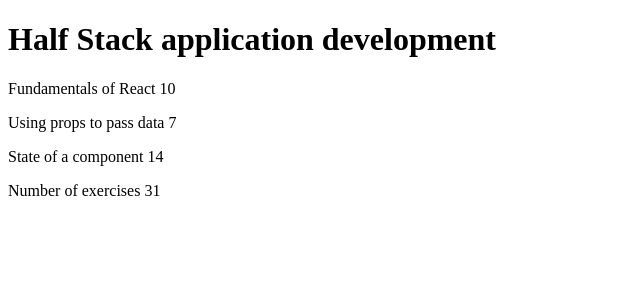
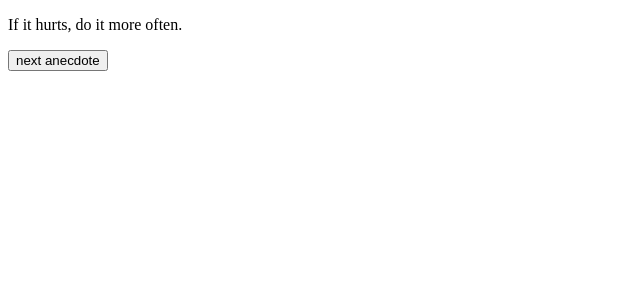
Before and after one commit to jogabeca-cpu/Exercises-Part-1-Full-Stack-open-Course, a React (Vite) app: page / in a window 1280 px wide. Shown: the top 300 px of the page, without its empty margins (0-640 px from the left). Built offline with nearby package versions, Linux system fonts and the light colour scheme.

Commit message:
exercise 1.12 anecdotes

```diff
--- a/src/App.jsx
+++ b/src/App.jsx
@@ -1,62 +1,30 @@
-import React from 'react'
-
-const Header = (props) => {
-  return <h1>{props.course}</h1>
-}
-
-const Part = (props) => {
-  return (
-    <p>
-      {props.part} {props.exercises}
-    </p>
-  )
-}
-
-const Content = (props) => {
-  return (
-    <div>
-      <Part part={props.parts[0].name} exercises={props.parts[0].exercises} />
-      <Part part={props.parts[1].name} exercises={props.parts[1].exercises} />
-      <Part part={props.parts[2].name} exercises={props.parts[2].exercises} />
-    </div>
-  )
-}
-
-const Total = (props) => {
-  return (
-    <p>
-      Number of exercises {props.parts[0].exercises + props.parts[1].exercises + props.parts[2].exercises}
-    </p>
-  )
-}
+import { useState } from 'react'
 
 const App = () => {
-  const course = {
-    name: 'Half Stack application development',
-    parts: [
-      {
-        name: 'Fundamentals of React',
-        exercises: 10
-      },
-      {
-        name: 'Using props to pass data',
-        exercises: 7
-      },
-      {
-        name: 'State of a component',
-        exercises: 14
-      }
-    ]
+  const anecdotes = [
+    'If it hurts, do it more often.',
+    'Adding manpower to a late software project makes it later!',
+    'The first 90 percent of the code accounts for the first 10 percent of the development time...The remaining 10 percent of the code accounts for the other 90 percent of the development time.',
+    'Any fool can write code that a computer can understand. Good programmers write code that humans can understand.',
+    'Premature optimization is the root of all evil.',
+    'Debugging is twice as hard as writing the code in the first place. Therefore, if you write the code as cleverly as possible, you are by definition not smart enough to debug it.',
+    'Programming without an extremely heavy use of console.log is same as if a doctor would refuse to use x-rays or blood tests when diagnosing patients.',
+    'The only way to go fast, is to go well.'
+  ]
+
+  // state to store the index of the selected anecdote
+  const [selected, setSelected] = useState(0)
+
+  // function to generate a random index and update state
+  const handleNextClick = () => {
+    const randomIndex = Math.floor(Math.random() * anecdotes.length)
+    setSelected(randomIndex)
   }
 
   return (
     <div>
-      {/* Enviamos solo la propiedad name para el título */}
-      <Header course={course.name} />
-
-      {/* Enviamos el arreglo completo que está adentro de course */}
-      <Content parts={course.parts} />
-      <Total parts={course.parts} />
+      <p>{anecdotes[selected]}</p>
+      <button onClick={handleNextClick}>next anecdote</button>
     </div>
   )
 }
```
